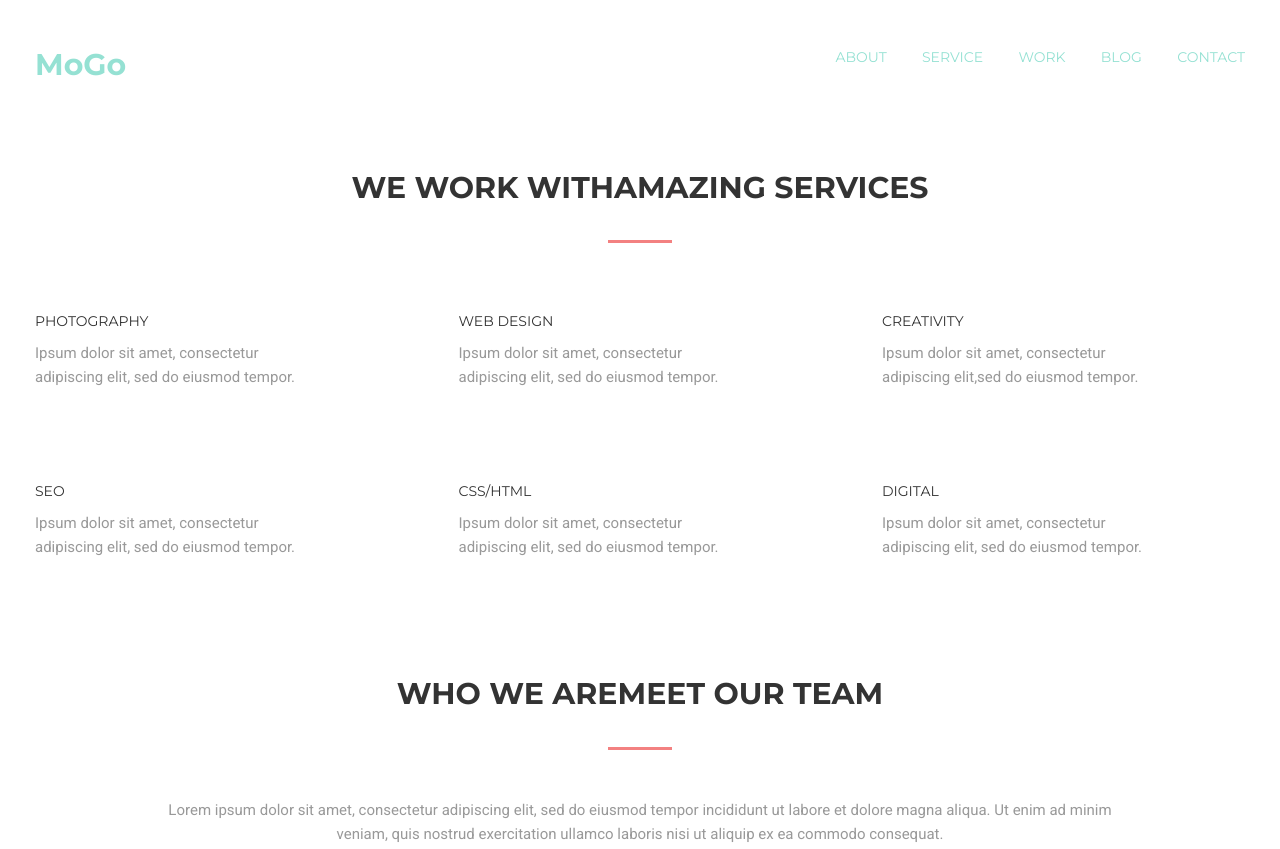
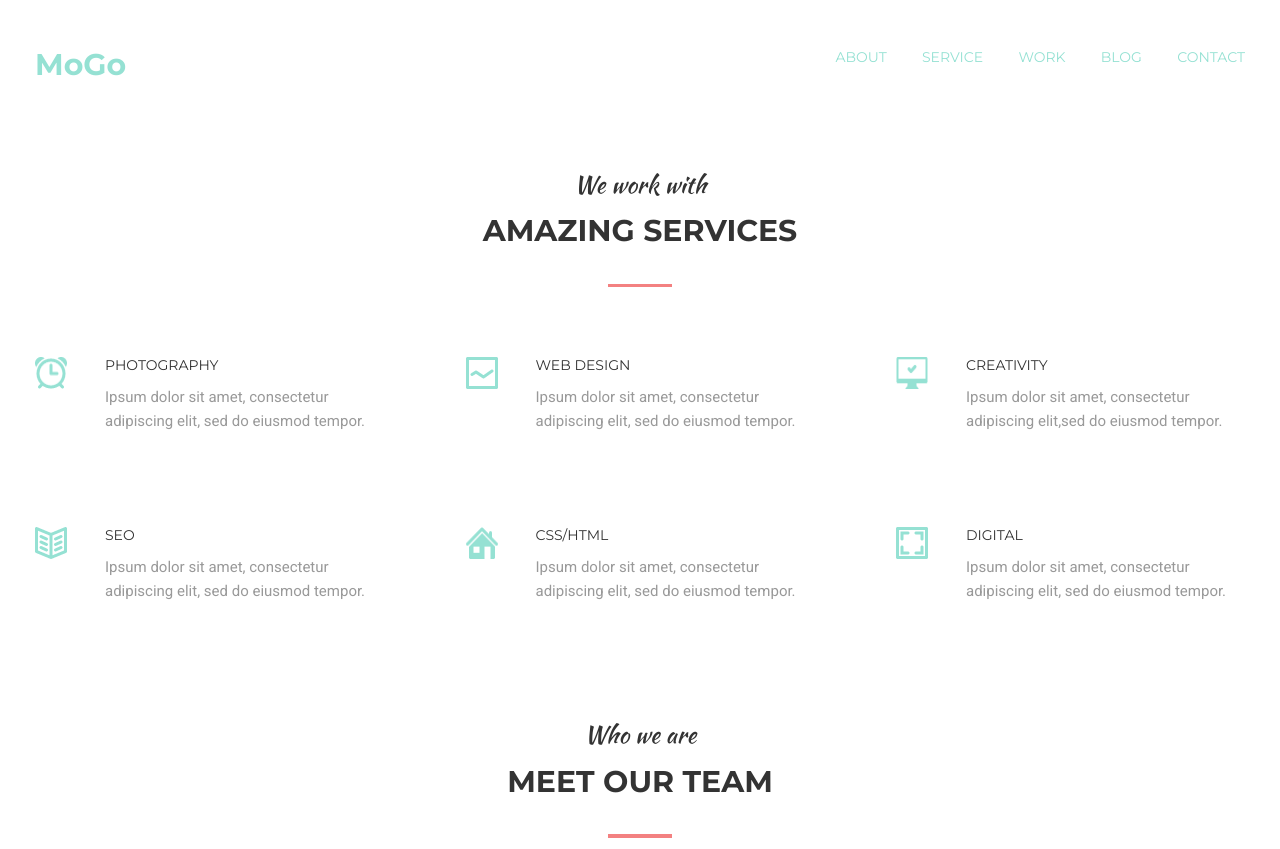
Before and after one commit to merlkory85/goit-fe-course, a plain HTML site: page module_06/index.html in a window 1280 px wide. Shown: the top 849 px of the page. Drawn offline with Linux system fonts and the light colour scheme.

Commit message:
Add files via upload

```diff
--- a/module_06/css/style.css
+++ b/module_06/css/style.css
@@ -1,4 +1,6 @@
-@import url('https://fonts.googleapis.com/css?family=Kaushan+Script|Montserrat:400,700|Roboto:300i,400&display=swap');
+@import url("https://fonts.googleapis.com/css?family=Roboto:300i,400&display=swap");
+@import url("https://fonts.googleapis.com/css?family=Montserrat:400,700&display=swap");
+@import url("https://fonts.googleapis.com/css?family=Kaushan+Script&display=swap");
 
 * {
   padding: 0;
@@ -7,8 +9,8 @@
 }
 
 body {
-    font-family: 'Roboto', 'Montserrat', sans-serif;
-    font-family: 'Kaushan Script', cursive;
+  font-family: "Roboto", "Montserrat", sans-serif;
+  font-family: "Kaushan Script", cursive;
   color: rgb(51, 51, 51);
 }
 
@@ -17,9 +19,24 @@ body {
   margin: 0 auto;
 }
 
-h1, h2, h3, h4 {
+.title {
+  text-align: center;
+}
+
+.main-title span {
+  display: block;
+  font-family: "Kaushan Script", cursive;
+  font-size: 24px;
+  font-weight: 400;
+  margin-bottom: 16px;
+  text-transform: none;
+}
+
+h1,
+h2,
+h3 {
   color: rgb(51, 51, 51);
-    font-family: 'Montserrat', sans-serif;
+  font-family: "Montserrat", sans-serif;
 }
 
 h1 {
@@ -40,12 +57,7 @@ h3 {
   text-transform: uppercase;
 }
 
-h4 {
-    font-size: 14px;
-    font-weight: 400;
-}
-
-article, p {
+p {
   color: rgb(153, 153, 153);
 }
 
@@ -86,7 +98,7 @@ header {
 
 .navigation-list__link {
   color: rgb(149, 225, 211);
-    font-family: 'Montserrat', sans-serif;
+  font-family: "Montserrat", sans-serif;
   text-decoration: none;
   line-height: 25px;
 }
@@ -102,7 +114,7 @@ header {
   content: "";
   height: 3px;
   width: 0%;
-    transition: width .2s linear;
+  transition: width 0.2s linear;
 }
 
 .navigation-list__link:hover:after,
@@ -118,7 +130,6 @@ header {
 }
 
 .service-title {
-    text-align: center;
   margin-bottom: 108px;
 }
 
@@ -129,20 +140,14 @@ header {
   margin-top: 35px;
   height: 3px;
   width: 5%;
-    left:50%;
-    position:absolute;
-    transition: width .2s linear;
-    transform:translateX(-50%);
+  left: 50%;
+  position: absolute;
+  transition: width 0.2s linear;
+  transform: translateX(-50%);
 }
 .service-title:hover:after,
 .service-title:focus:after {
   width: 21%;
-}
-
-.main-subtitle {
-    font-family: 'Kaushan Script', cursive;
-    font-size: 24px;
-    margin-bottom: 16px;
 }
 
 .services-list {
@@ -154,24 +159,47 @@ header {
 .service-item {
   display: flex;
   justify-content: space-between;
-    width: 30%;
   list-style-type: none;
   margin-bottom: 94px;
+  padding-left: 70px;
 }
 
-.service-item:nth-last-child(-n+3) {
+.service-item:nth-last-child(-n + 3) {
   margin-bottom: 0;
 }
 
-.service-item__img {
-    width: 32px;
-    height: 32px;
-    margin: 3px 0;
-    color: rgb(149, 225, 211);
+.service-item__box {
+  width: 279px;
+  position: relative;
 }
 
-.service-item__box {
-    width: 85%;
+.service-item:nth-child(n+1) {
+    background-size: 32px 32px;
+    background-repeat: no-repeat;
+}
+
+.service-item:nth-child(1) {
+    background-image: url('../img/alarm.png');
+}
+
+.service-item:nth-child(2) {
+    background-image: url('../img/line_graph.png');
+}
+
+.service-item:nth-child(3) {
+    background-image: url('../img/computer.png');
+}
+
+.service-item:nth-child(4) {
+    background-image: url('../img/book.png');
+}
+
+.service-item:nth-child(5) {
+    background-image: url('../img/home.png');
+}
+
+.service-item:nth-child(6) {
+    background-image: url('../img/image.png');
 }
 
 .service-item__title {
@@ -179,8 +207,7 @@ header {
 }
 
 .service-item__text {
-    width: 95%;
-    font-family: 'Roboto', sans-serif;
+  font-family: "Roboto", sans-serif;
   font-size: 15px;
   font-weight: 400;
   line-height: 24px;
@@ -191,7 +218,6 @@ header {
   padding: 78px 0;
 }
 .team-title {
-    text-align: center;
   margin-bottom: 86px;
 }
 
@@ -202,28 +228,21 @@ header {
   margin-top: 35px;
   height: 3.5px;
   width: 5%;
-    left:50%;
-    position:absolute;
-    transition: width .2s linear;
-    transform:translateX(-50%);
+  left: 50%;
+  position: absolute;
+  transition: width 0.2s linear;
+  transform: translateX(-50%);
 }
 .team-title:hover:after,
 .team-title:focus:after {
   width: 18%;
 }
 
-.main-subtitle {
-    color: rgb(51, 51, 51);
-    font-family: 'Kaushan Script', cursive;
-    font-size: 24px;
-    margin-bottom: 16px;
-}
-
 .description {
   width: 80%;
   margin: 0 auto;
   text-align: center;
-    font-family: 'Roboto', sans-serif;
+  font-family: "Roboto", sans-serif;
   font-size: 15px;
   font-weight: 400;
   line-height: 24px;
@@ -247,8 +266,8 @@ header {
 }
 
 .team-list__item:hover {
-    transition: background-image 1s linear .5s,
-    box-shadow 1s linear .5s, color 1s linear .5s;
+  transition: background-image 1s linear 0.5s, box-shadow 1s linear 0.5s,
+    color 1s linear 0.5s;
 }
 
 .team-list__item:hover .overlay {
@@ -259,10 +278,13 @@ header {
   top: -10px;
   left: -10px;
   z-index: 10;
-    transition: background-image .2s linear,
-    box-shadow .2s linear;
-    background-image: linear-gradient(to top, rgba(252, 227, 138, 0.9) 0%, rgba(243, 129, 129, 0.9) 100%);
-    box-shadow: 10px 11px 0px 0px rgba(149,225,211,1);
+  transition: background-image 0.2s linear, box-shadow 0.2s linear;
+  background-image: linear-gradient(
+    to top,
+    rgba(252, 227, 138, 0.9) 0%,
+    rgba(243, 129, 129, 0.9) 100%
+  );
+  box-shadow: 10px 11px 0px 0px rgba(149, 225, 211, 1);
   cursor: pointer;
 }
 
@@ -280,7 +302,7 @@ header {
 
 .team-list__specialty {
   color: rgb(153, 153, 153);
-    font-family: 'Roboto', sans-serif;
+  font-family: "Roboto", sans-serif;
   font-size: 15px;
   font-style: italic;
   font-weight: 300;
@@ -311,7 +333,7 @@ header {
   height: 56px;
   width: 56px;
   outline: 1px solid rgb(243, 129, 129);
-    opacity: 0.5;
+  z-index: 100;
 }
 
 .overlay-link {
@@ -321,10 +343,6 @@ header {
 .overlay-item:hover {
   background-color: rgb(149, 225, 211);
 }
-
-
-
-
 
 /* FOOTER */
 .footer {
@@ -342,14 +360,17 @@ header {
   display: flex;
 }
 
-.footer-title {
+.footer-text {
+  color: #333333;
+  font-family: "Montserrat", sans-serif;
+  font-size: 14px;
   margin-right: 3px;
 }
 
 .footer-link {
   color: rgb(243, 129, 129);
   text-decoration: none;
-    font-family: 'Montserrat', sans-serif;
+  font-family: "Montserrat", sans-serif;
   font-size: 14px;
   font-weight: 400;
 }
@@ -360,7 +381,7 @@ header {
 
 .footer-form input {
   color: rgb(204, 204, 204);
-    font-family: 'Roboto', sans-serif;
+  font-family: "Roboto", sans-serif;
   font-size: 15px;
   font-style: italic;
   line-height: 24px;
@@ -373,7 +394,7 @@ header {
 .btn {
   color: rgb(255, 255, 255);
   background-color: rgb(149, 225, 211);
-    font-family: 'Montserrat', sans-serif;
+  font-family: "Montserrat", sans-serif;
   font-size: 14px;
   font-weight: 700;
   border: none;
```
Lines whose indentation alone changed are shown as unchanged.
